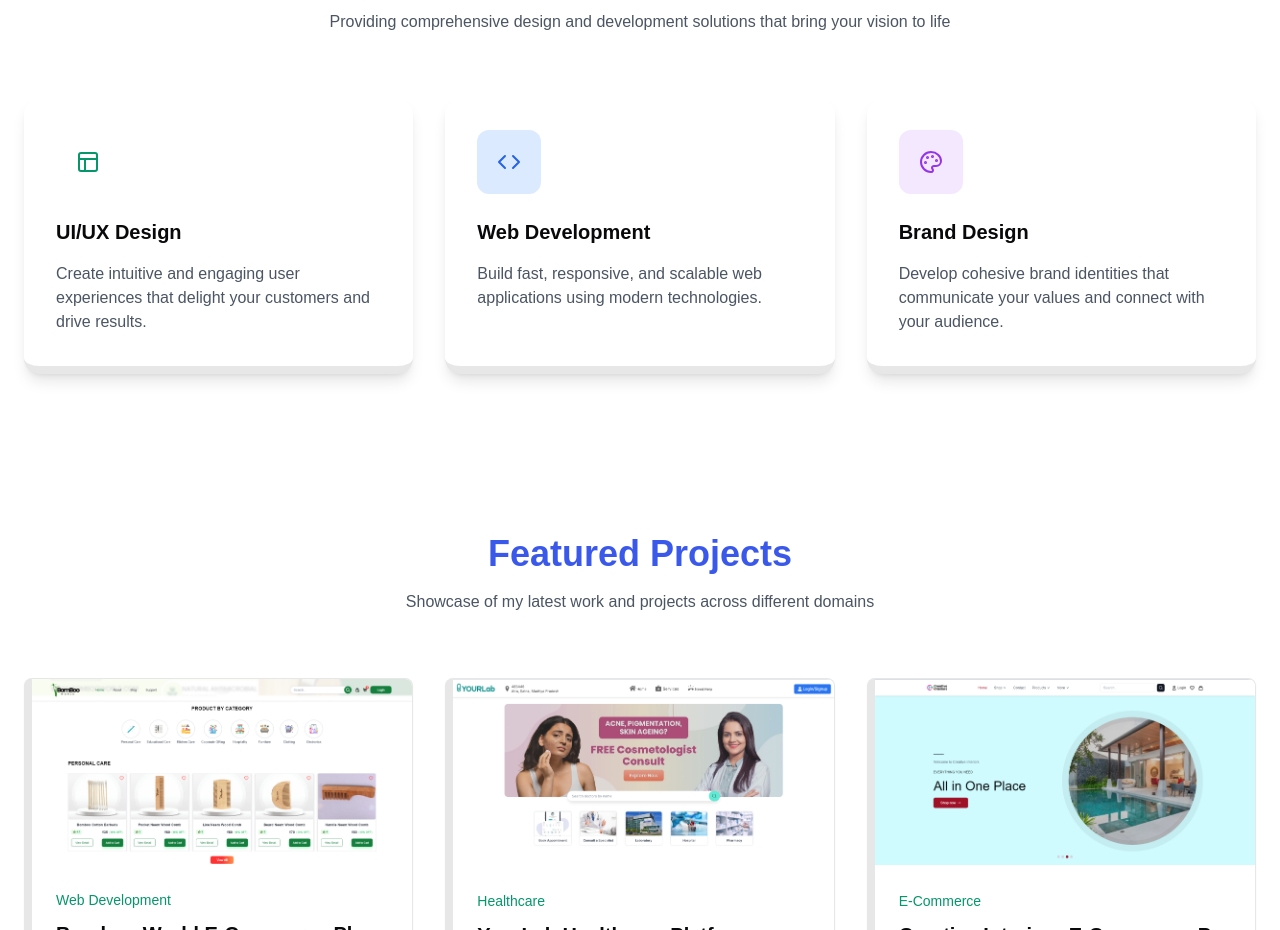
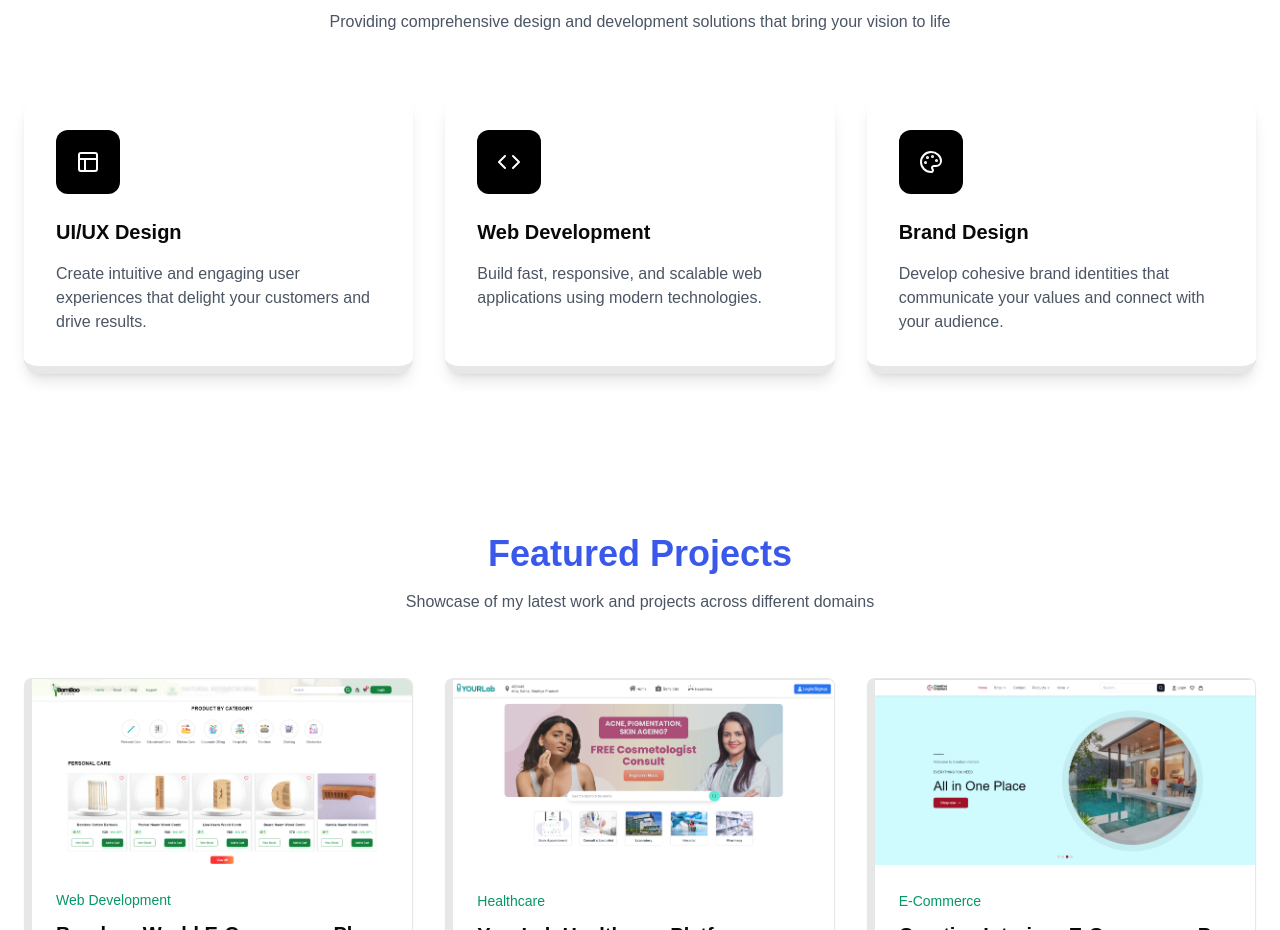
Before and after one commit to TammyAlok2/Alok_Portfolio, a Next.js app: page / in a window 1280 px wide. Shown: the part 800-1730 px from the top of the page. Built offline with nearby package versions, Linux system fonts and the light colour scheme.

Commit message:
changes something oho...

```diff
--- a/src/app/globals.css
+++ b/src/app/globals.css
@@ -59,7 +59,7 @@ body {
   }
   .dark {
     --background: 240 10% 3.9%;
-    --foreground: 0 0% 13%;
+    --foreground: 0 0% 98%;
     --card: 240 10% 3.9%;
     --card-foreground: 0 0% 98%;
     --popover: 240 10% 3.9%;
--- a/src/components/Homepage/ContactInfoSection/ContactInfoSection.jsx
+++ b/src/components/Homepage/ContactInfoSection/ContactInfoSection.jsx
@@ -147,7 +147,7 @@ export default function ContactInfoSection() {
           >
             <Card className="overflow-hidden">
               <CardContent className="p-0">
-                <div className="relative w-full h-[600px]">
+                <div className="relative w-full h-[430px]">
                   <iframe
                     src="https://www.google.com/maps/embed?pb=!1m14!1m12!1m3!1d464444.2554698529!2d80.577173!3d24.5729451!2m3!1f0!2f0!3f0!3m2!1i1024!2i768!4f13.1!5e0!3m2!1sen!2sin!4v1739986691106!5m2!1sen!2sin"
                     width="100%"
--- a/src/components/Homepage/HeroSection/HeroSection.jsx
+++ b/src/components/Homepage/HeroSection/HeroSection.jsx
@@ -69,7 +69,7 @@ const HeroSection = () => {
         </div>
 
         {/* Description */}
-        <div className="rounded-lg max-w-md">
+        <div className="rounded-lg max-w-md dark:text-gray-400">
           As a Frontend Developer, I specialize in building responsive, user-centric, and high-performance web applications.
         </div>
 
--- a/src/components/Homepage/ServicesSection/ServicesSection.jsx
+++ b/src/components/Homepage/ServicesSection/ServicesSection.jsx
@@ -37,7 +37,7 @@ export const ServicesSection = () => {
               transition={{ duration: 0.5, delay: index * 0.1 }}
               className={`bg-white dark:bg-[#1f2937] p-8 rounded-2xl shadow-lg hover:shadow-xl transition-shadow border-b-[.5rem] border-[#00000018] dark:border-[#bababa29]`}
             >
-              <div className={`bg-${service.bgColor} w-16 h-16 rounded-xl flex items-center justify-center mb-6`}>
+              <div key={service.id} className={`w-16 h-16 rounded-xl flex items-center justify-center mb-6 ${service.bgColor}`}>
                 {service.icon}
               </div>
               <h3 className="text-xl font-bold mb-4">{service.title}</h3>
--- a/src/components/Layout/Navbar.jsx
+++ b/src/components/Layout/Navbar.jsx
@@ -41,7 +41,7 @@ const Navbar = () => {
                     <Link href="/">
                         <div className="flex items-center space-x-2">
                             <div className="w-12 h-12 bg-[#dbeafe] rounded-full flex items-center text-2xl text-indigo-600 shadow-md border font-bold justify-center">PP</div>
-                            <span className="font-semibold text-2xl tracking-[.03rem]">Portfolio</span>
+                            <span className="font-semibold text-2xl tracking-[.03rem] dark:text-white">Portfolio</span>
                         </div>
                     </Link>
 
--- a/src/data/servicesSectionData.js
+++ b/src/data/servicesSectionData.js
@@ -6,23 +6,23 @@ export const services = [
       title: "UI/UX Design",
       description:
         "Create intuitive and engaging user experiences that delight your customers and drive results.",
-      icon: <Layout className="w-8 h-8 text-emerald-600" />,
-      bgColor: "emerald-100",
+      icon: <Layout className="w-8 h-8 text-white" />,
+      bgColor: "bg-black",
     },
     {
       id: 2,
       title: "Web Development",
       description:
         "Build fast, responsive, and scalable web applications using modern technologies.",
-      icon: <Code className="w-8 h-8 text-blue-600" />,
-      bgColor: "blue-100",
+      icon: <Code className="w-8 h-8 text-white" />,
+      bgColor: "bg-black",
     },
     {
       id: 3,
       title: "Brand Design",
       description:
         "Develop cohesive brand identities that communicate your values and connect with your audience.",
-      icon: <Palette className="w-8 h-8 text-purple-600" />,
-      bgColor: "purple-100",
+      icon: <Palette className="w-8 h-8 text-white" />,
+      bgColor: "bg-black",
     },
   ];
```
